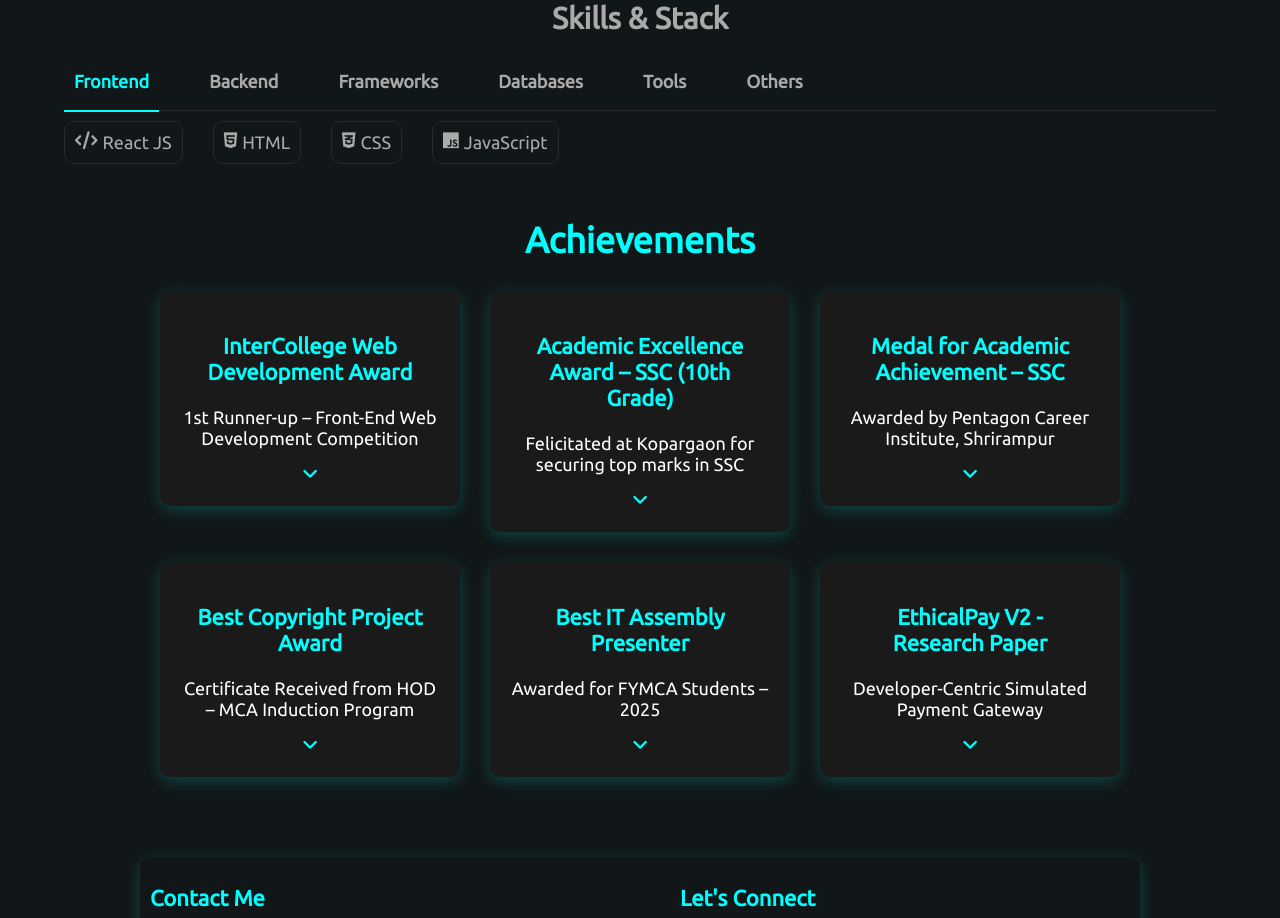
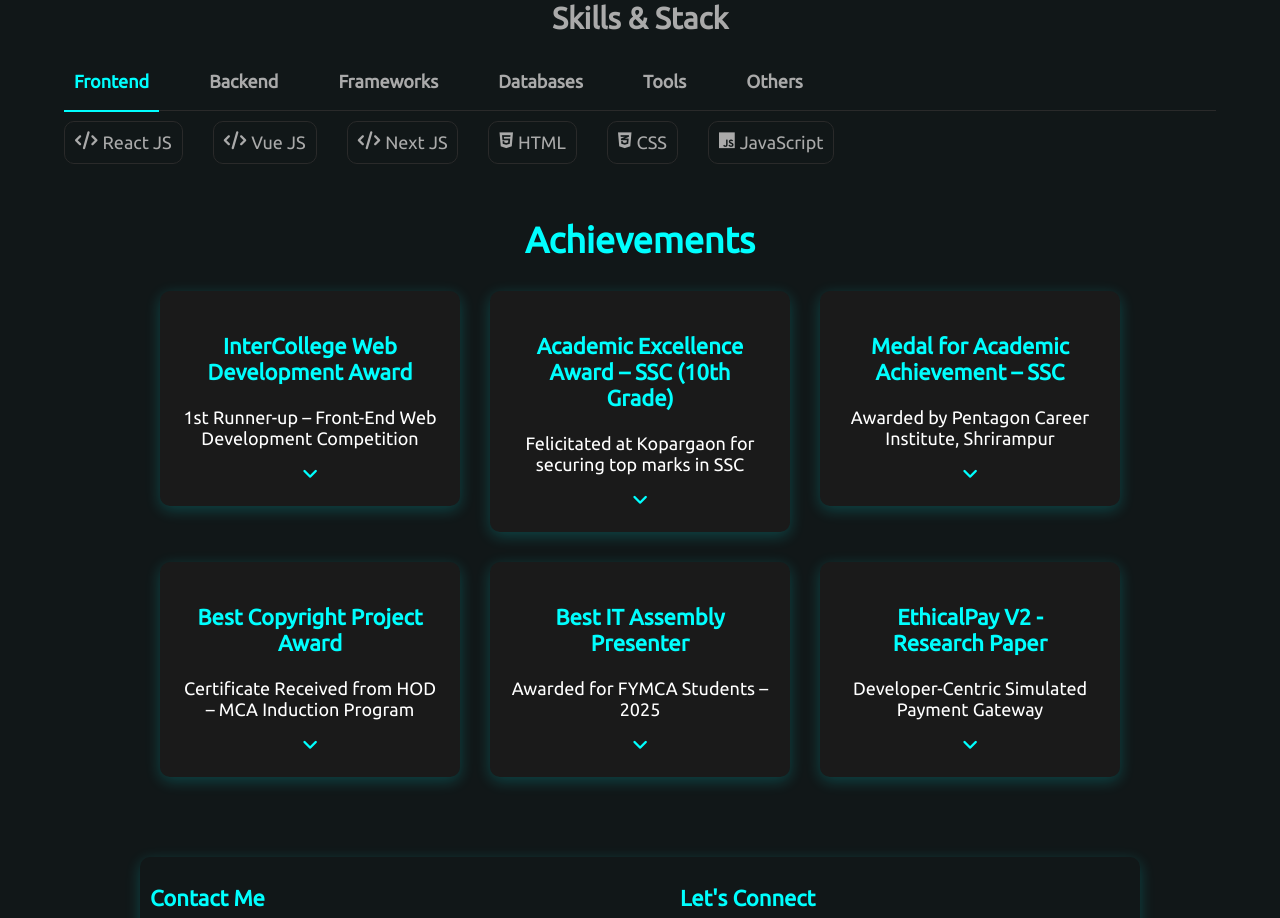
Before and after one commit to EthicalGT/EthicalGT, a React (Create React App) app: page / in a window 1280 px wide. Shown: the part 6960-7878 px from the top of the page. Built offline with nearby package versions, Linux system fonts and the light colour scheme.

Commit message:
Updated the skills and frameworks newly learned.

```diff
--- a/src/components/SkillsStackContainer.js
+++ b/src/components/SkillsStackContainer.js
@@ -15,6 +15,8 @@ const SkillStackContainer = () => {
     const skillsData = {
         Frontend: [
             { icon: "fa-solid fa-code icon", label: "React JS" },
+            { icon: "fa-solid fa-code icon", label: "Vue JS" },
+            { icon: "fa-solid fa-code icon", label: "Next JS" },
             { icon: "fa-brands fa-html5 icon", label: "HTML" },
             { icon: "fa-brands fa-css3-alt icon", label: "CSS" },
             { icon: "fa-brands fa-js icon", label: "JavaScript" },
--- a/src/index.css
+++ b/src/index.css
@@ -916,7 +916,7 @@ footer {
   justify-content: center;
   align-items: center;
   border-top: 1px solid var(--border-color);
-  height: 110px;
+  height: 120px;
 }
 
 .footerContainer {
```
